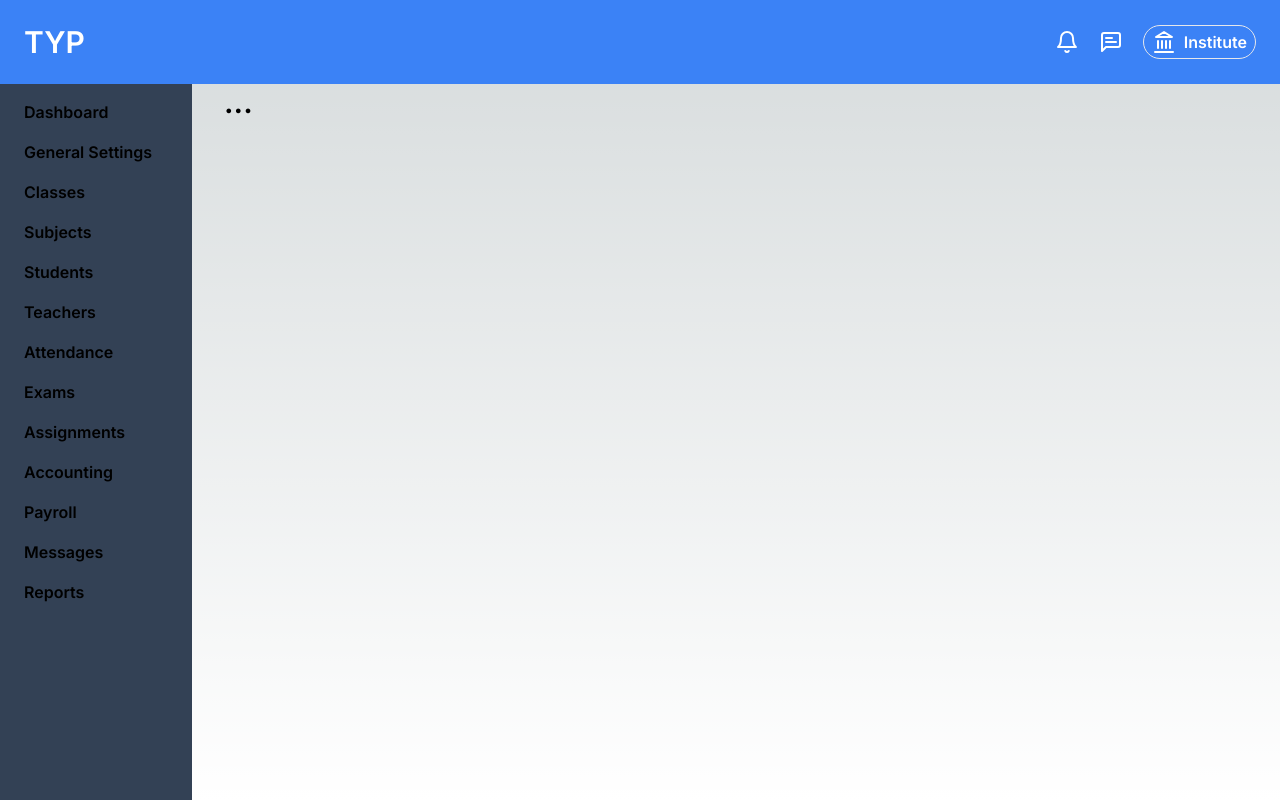
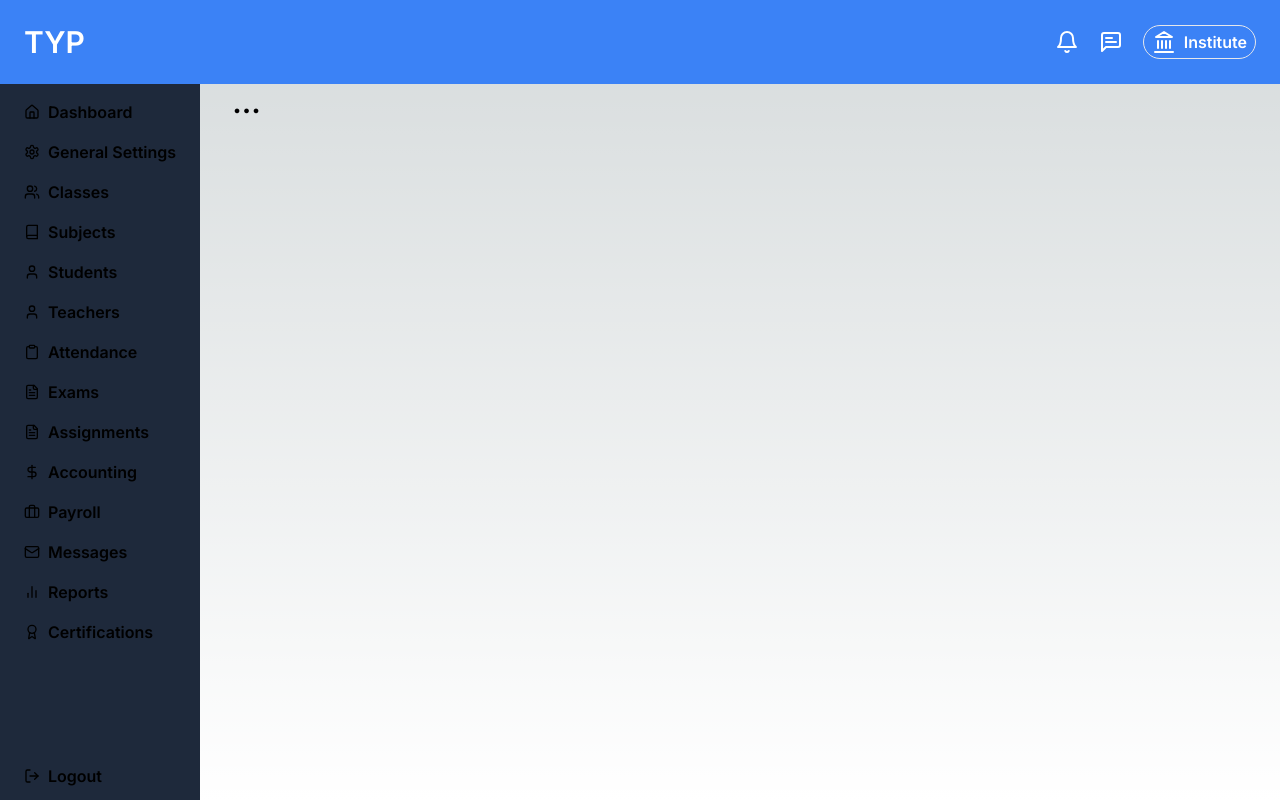
Before and after one commit to solaimanb/school-management, a Next.js app: page / in a window 1280 px wide. Built offline with nearby package versions, Linux system fonts and the light colour scheme.

Commit message:
style(layout): aside-bar layout udpate

```diff
--- a/src/components/shared/others/AsideBar.tsx
+++ b/src/components/shared/others/AsideBar.tsx
@@ -1,33 +1,58 @@
 import React from "react";
+import {
+  Home,
+  Settings,
+  Users,
+  MessageCircle,
+  LogOut,
+  Book,
+  User,
+  Mail,
+  DollarSign,
+  Clipboard,
+  FileText,
+  Briefcase,
+  BarChart2,
+  Award,
+} from "lucide-react";
 
 const AsideBar = () => {
   const items = [
-    "Dashboard",
-    "General Settings",
-    "Classes",
-    "Subjects",
-    "Students",
-    "Teachers",
-    "Attendance",
-    "Exams",
-    "Assignments",
-    "Accounting",
-    "Payroll",
-    "Messages",
-    "Reports",
+    { name: "Dashboard", icon: <Home size={16} /> },
+    { name: "General Settings", icon: <Settings size={16} /> },
+    { name: "Classes", icon: <Users size={16} /> },
+    { name: "Subjects", icon: <Book size={16} /> },
+    { name: "Students", icon: <User size={16} /> },
+    { name: "Teachers", icon: <User size={16} /> },
+    { name: "Attendance", icon: <Clipboard size={16} /> },
+    { name: "Exams", icon: <FileText size={16} /> },
+    { name: "Assignments", icon: <FileText size={16} /> },
+    { name: "Accounting", icon: <DollarSign size={16} /> },
+    { name: "Payroll", icon: <Briefcase size={16} /> },
+    { name: "Messages", icon: <Mail size={16} /> },
+    { name: "Reports", icon: <BarChart2 size={16} /> },
+    { name: "Certifications", icon: <Award size={16} /> },
   ];
 
   return (
-    <aside className="min-w-[15%] p-2 h-full overflow-auto bg-slate-700">
+    <aside className="min-w-[12%] p-2 h-full overflow-auto bg-slate-800 flex flex-col justify-between">
+      <>
         <ul>
           {items.map((item, index) => (
             <li key={index} className="py-1">
-            <button className="font-semibold py-1 px-4 rounded w-full text-start">
-              {item}
+              <button className="font-semibold py-1 px-4 rounded w-full text-start flex items-center gap-2 hover:bg-slate-700">
+                {item.icon} {item.name}
               </button>
             </li>
           ))}
         </ul>
+      </>
+
+      <div className="flex justify-center items-center mt-4">
+        <button className="font-semibold  py-1 px-4 rounded w-full text-start flex items-center gap-2">
+          <LogOut size={16} /> Logout
+        </button>
+      </div>
     </aside>
   );
 };
```
Lines whose indentation alone changed are shown as unchanged.
